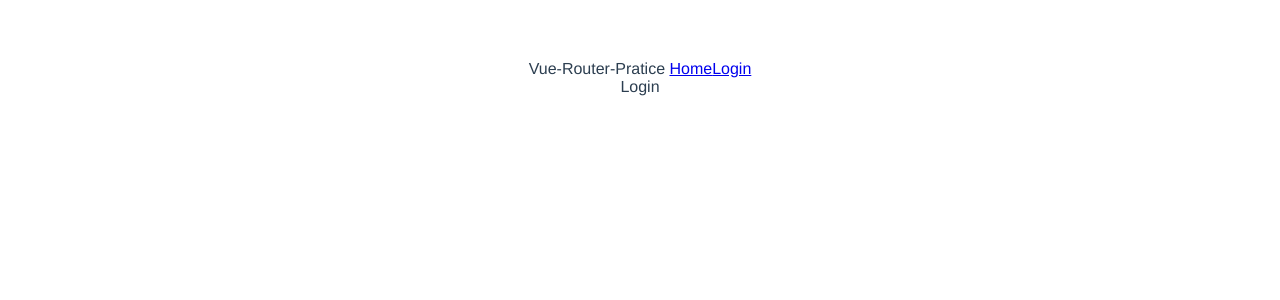
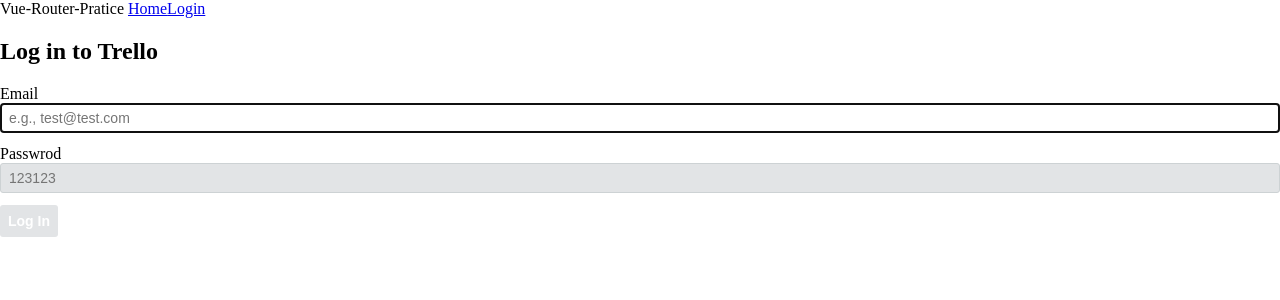
Before and after one commit to billy7175/Vue-Trello, a Vue app: page /login in a window 1280 px wide. Shown: the top 300 px of the page. Built offline with nearby package versions, Linux system fonts and the light colour scheme.

Commit message:
auth/navigation-guard

```diff
--- a/src/App.vue
+++ b/src/App.vue
@@ -6,23 +6,64 @@
 </template>
 
 <script>
-import Navbar from './components/Navbar'
+import Navbar from "./components/Navbar";
 
 export default {
-  name: 'App',
+  name: "App",
   components: {
-    Navbar
-  }
-}
+    Navbar,
+  },
+};
 </script>
 
 <style>
+html,
+body,
 #app {
-  font-family: Avenir, Helvetica, Arial, sans-serif;
-  -webkit-font-smoothing: antialiased;
-  -moz-osx-font-smoothing: grayscale;
-  text-align: center;
-  color: #2c3e50;
-  margin-top: 60px;
+  height: 100%;
+  margin: 0px;
+}
+#app {
+  display: flex;
+  flex-direction: column;
+}
+.container {
+  flex-grow: 1;
+  position: relative;
+}
+.btn {
+  border-radius: 3px;
+  padding: 6px 8px;
+  background-color: #e2e4e6;
+  border: none;
+  display: inline-block;
+  color: #fff;
+  font-size: 14px;
+  line-height: 20px;
+  font-weight: 700;
+  cursor: pointer;
+}
+.btn-success {
+  background-color: #5aac44;
+  box-shadow: 0 1px 0 #519839;
+}
+.form-control {
+  width: 100%;
+  box-sizing: border-box;
+  background-color: #e2e4e6;
+  border: 1px solid #cdd2d4;
+  border-radius: 3px;
+  display: block;
+  margin-bottom: 12px;
+  padding: 6px 8px;
+  transition: background-color 0.3s;
+}
+input[type="text"].form-control,
+input[type="password"].form-control,
+textarea.form-control {
+  font-size: 14px;
+}
+.form-control:focus {
+  background-color: #fff;
 }
 </style>
--- a/src/api/index.js
+++ b/src/api/index.js
@@ -23,8 +23,18 @@
   })
 }
 
+export const setAuthInHeader = token => {
+  axios.defaults.headers.common['Authorization'] = token ? `Bearer ${token}` : null;
+}
+
 export const board = {
   fetch(){
     return request('get', '/boards')
   }
 }
+
+export const auth = {
+  login(email, password){
+    return request('post', '/login', {email,  password})
+  }
+}
--- a/src/components/Login.vue
+++ b/src/components/Login.vue
@@ -1,10 +1,74 @@
 <template>
-  <div>Login</div>
+  <div class="login">
+    <h2>Log in to Trello</h2>
+    <form @submit.prevent="onSubmit">
+      <div>
+        <label for="email">Email</label>
+        <input
+          class="form-control"
+          type="text"
+          name="email"
+          v-model="email"
+          autofocus
+          placeholder="e.g., test@test.com"
+        />
+      </div>
+      <div>
+        <label for="password">Passwrod</label>
+        <input
+          class="form-control"
+          type="password"
+          v-model="password"
+          placeholder="123123"
+        />
+      </div>
+      <button
+        class="btn"
+        :class="{ 'btn-success': !invalidForm }"
+        type="submit"
+        :disabled="invalidForm"
+      >
+        Log In
+      </button>
+    </form>
+    <p class="error" v-if="error">{{ error }}</p>
+  </div>
 </template>
-
 <script>
+import { auth, setAuthInHeader } from "../api/index";
 export default {
-}
+  data() {
+    return {
+      email: "",
+      password: "",
+      error: "",
+      rPath : ''
+    };
+  },
+  computed: {
+    invalidForm() {
+      return !this.email || !this.password;
+    },
+  },
+  created(){
+    this.rPath = this.$route.query.rPath || '/'
+  },
+  methods: {
+    onSubmit() {
+      auth.login(this.email, this.password)
+      .then(data => {
+        localStorage.setItem('token', data.accessToken)
+        setAuthInHeader(data.accessToken)
+        this.$router.push(this.rPath)
+      })
+      .catch(error => {
+        this.error = error
+         console.log('@@@@ ', error.data)
+        console.log('err ', error)
+      })
+    },
+  },
+};
 </script>
 
 <style scoped>
```
